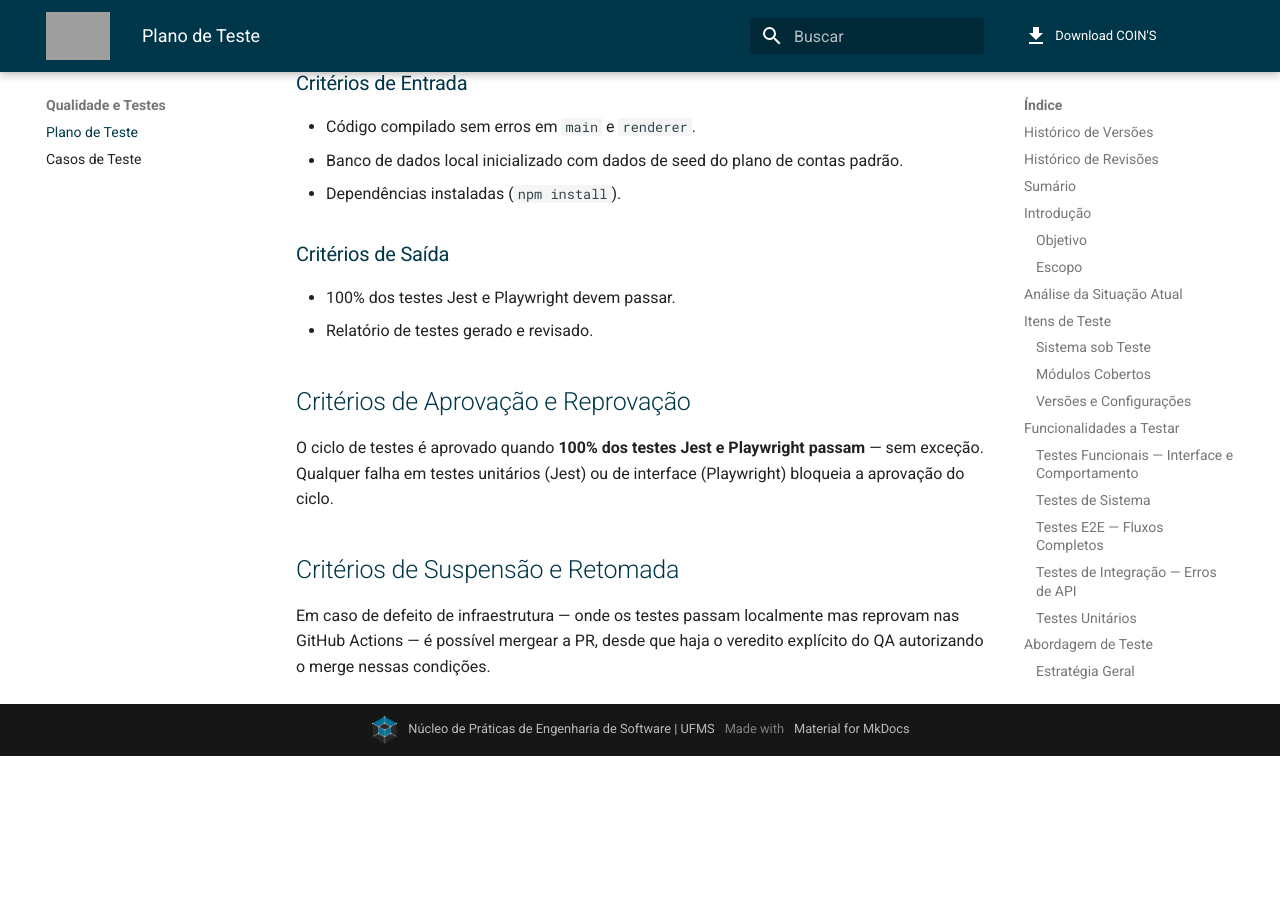
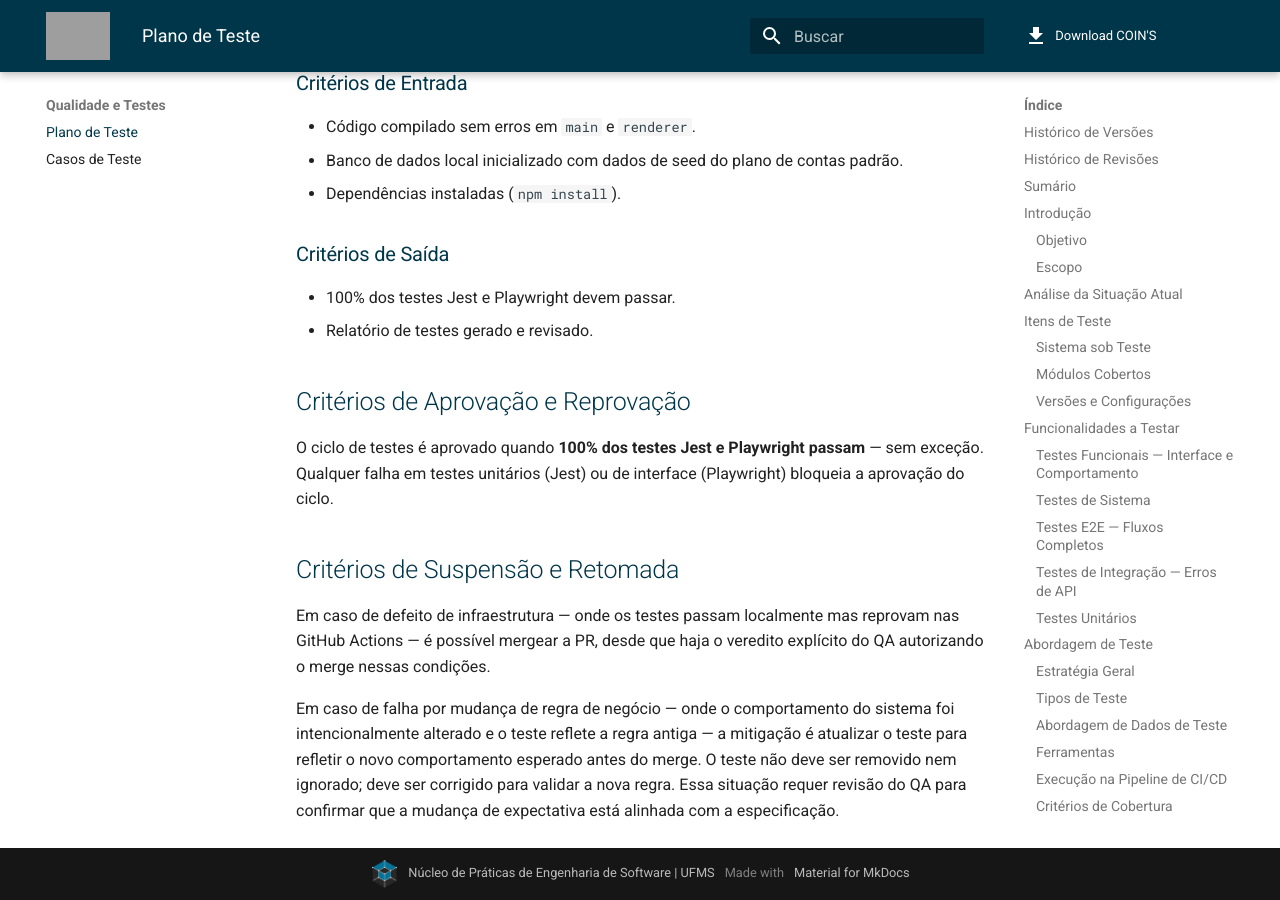
Before and after one commit to NES-Contabilidade-Integrada/doc-coins2026.1, an MkDocs documentation site: the page built from docs/qualidade-testes/plano-de-teste.md, in a window 1280 px wide and 900 px high, scrolled down 9977 px. Built offline with MkDocs 1.6.1 and Material for MkDocs 9.7.7, drawn with Linux system fonts in a browser that asks for light colours; comment, search, counter and statistics services are not loaded; before the commit the page ends 10733 px from its top, so only the background shows below that; grey boxes are pictures that could not be loaded.

Commit message:
docs(plano-de-teste): adiciona mitigação para falhas por mudança de regra de negócio em critérios de suspensão
Co-Authored-By: Claude Sonnet 4.6 <noreply@anthropic.com>

```diff
--- a/docs/qualidade-testes/plano-de-teste.md
+++ b/docs/qualidade-testes/plano-de-teste.md
@@ -315,3 +315,5 @@ O ciclo de testes é aprovado quando **100% dos testes Jest e Playwright passam*
 ## Critérios de Suspensão e Retomada {#critérios-de-suspensão-e-retomada}
 
 Em caso de defeito de infraestrutura — onde os testes passam localmente mas reprovam nas GitHub Actions — é possível mergear a PR, desde que haja o veredito explícito do QA autorizando o merge nessas condições.
+
+Em caso de falha por mudança de regra de negócio — onde o comportamento do sistema foi intencionalmente alterado e o teste reflete a regra antiga — a mitigação é atualizar o teste para refletir o novo comportamento esperado antes do merge. O teste não deve ser removido nem ignorado; deve ser corrigido para validar a nova regra. Essa situação requer revisão do QA para confirmar que a mudança de expectativa está alinhada com a especificação.
```
